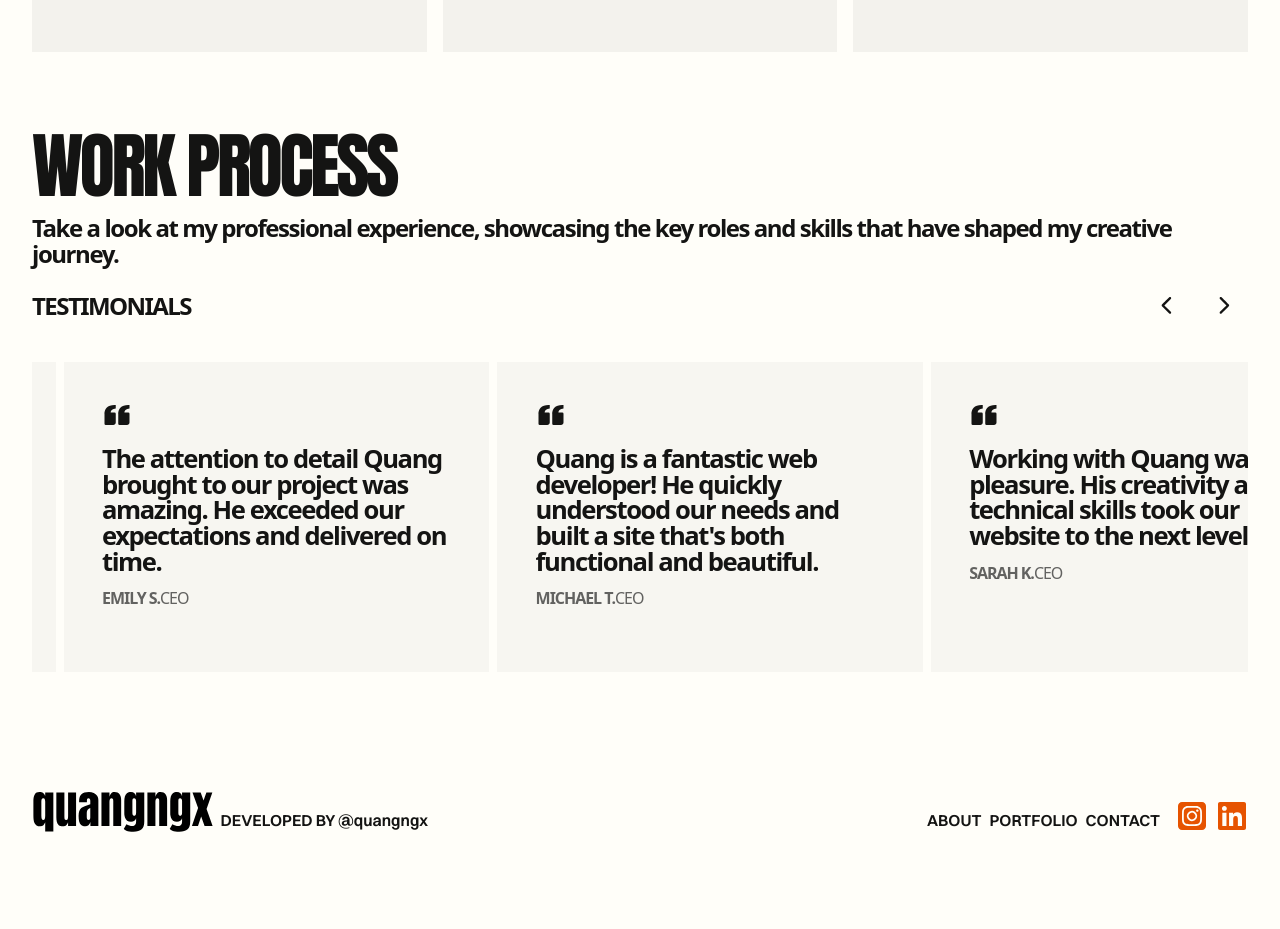
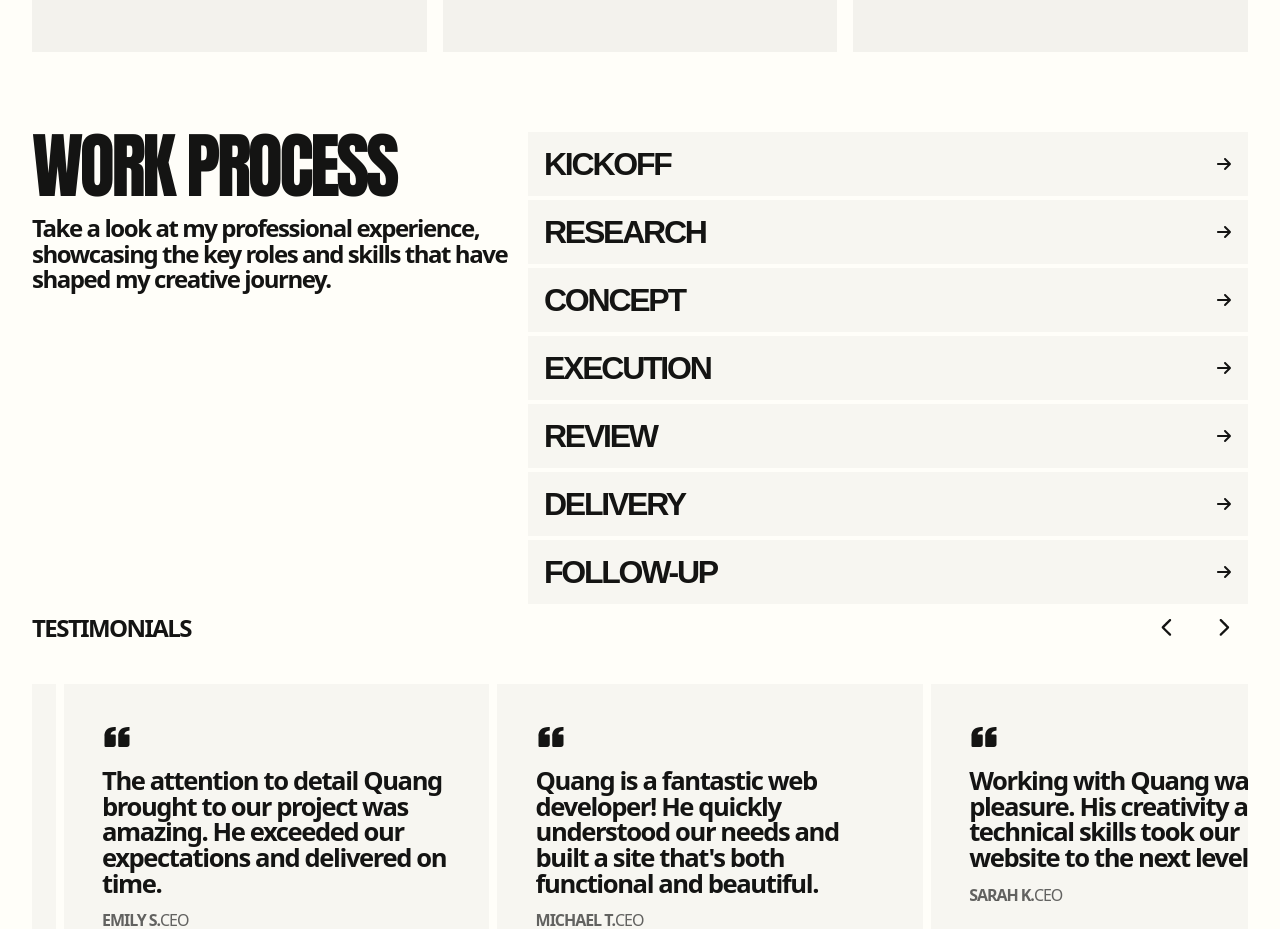
Before and after one commit to quangngx/qx-portfolio, a Next.js app: page /about in a window 1280 px wide. Shown: the part 1980-2909 px from the top of the page. Before the commit the page ends 2836 px from the top, so only its background shows below. Built offline with nearby package versions, Linux system fonts and the light colour scheme.

Commit message:
myprocess done

```diff
--- a/app/about/page.tsx
+++ b/app/about/page.tsx
@@ -3,6 +3,7 @@ import Navbar from "@/components/Utilities/NavBar";
 import {Footer, Services, Testimonials} from "@/components";
 import {aboutPhotos} from "@/constants";
 import Image from "next/image";
+import {MyProcess} from "@/components/About/Process";
 
 export default function AboutPage() {
     return (
@@ -17,14 +18,8 @@ export default function AboutPage() {
                         Mixing Sharp Skills and Big Ideas to Create Work That Sticks and Success That Lasts.
                     </p>
                 </div>
-                <div className={" grid grid-cols-3 gap-4"}>
+                <div className={" grid grid-cols-3 gap-1 md:gap-4"}>
                     {aboutPhotos.map((item) => (
-                        // <div key={item.id}
-                        //      className={"bg-[--light-grey] h-[30vw] flex justify-center items-center"}>
-                        //     <div className={"text-[1.5em] font-semibold font-switzer uppercase"}>
-                        //         {item.id}
-                        //     </div>
-                        // </div>
                         <Image key={item.id} src={item.src} alt={item.att}/>
                     ))}
                 </div>
@@ -41,17 +36,7 @@ export default function AboutPage() {
                 </p>
             </section>
             <Services/>
-            <section className="relative max-w-[95%] mx-auto flex flex-col ">
-                <div className={""}>
-                    <h2 className="uppercase text-[2.5em] font-anton tracking-[-.0475em] leading-[0.94] xl:text-[4.5em] lg:font-medium">
-                        Work Process
-                    </h2>
-                    <p className={"py-[16px] paragraph-1-5em"}>
-                        Take a look at my professional experience, showcasing the
-                        key roles and skills that have shaped my creative journey.
-                    </p>
-                </div>
-            </section>
+            <MyProcess/>
             <Testimonials/>
             <Footer/>
         </div>
--- a/components/About/Hero.tsx
+++ b/components/About/Hero.tsx
@@ -1,4 +1,4 @@
-export default function Hero() {
+export const  Hero = ()=> {
     return (
         <div>
             <p className="text-[3em] font-anton tracking-[-.0475em] leading-[0.94] md:text-[3.5em] lg:text-[6vw] lg:font-medium">
--- /dev/null
+++ b/components/About/Process.tsx
@@ -0,0 +1,71 @@
+import { motion } from "motion/react";
+import { FaArrowRight } from "react-icons/fa6";
+import { myProcess } from "@/constants";
+import { useState } from "react";
+
+export const MyProcess = () => {
+    // State to manage which card is opened
+    const [openedCardIndex, setOpenedCardIndex] = useState<number | null>(null);
+
+    const toggleCard = (index: number) => {
+        setOpenedCardIndex(openedCardIndex === index ? null : index);
+    };
+
+    return (
+        <section className="relative max-w-[95%] mx-auto flex flex-col lg:flex-row lg:gap-4">
+            {/* Left Section */}
+            <div className="lg:basis-[40%]">
+                <h2 className="uppercase text-[2.5em] font-anton tracking-[-.0475em] leading-[0.94] xl:text-[4.5em] lg:font-medium">
+                    Work Process
+                </h2>
+                <p className="py-[16px] paragraph-1-5em">
+                    Take a look at my professional experience, showcasing the key roles and skills that have shaped my creative journey.
+                </p>
+            </div>
+
+            {/* Right Section */}
+            <div className="lg:basis-[60%] flex flex-col gap-1">
+                {myProcess.map((item, index) => (
+                    <div
+                        key={index}
+                        onClick={() => toggleCard(index)}
+                        className="card bg-[--bg-grey] p-4 cursor-pointer"
+                    >
+                        <motion.div
+                            animate={{
+                                gap: openedCardIndex === index ? "16px" : "0px",
+                            }}
+                            className="flex flex-col"
+                        >
+                            {/* Header Section */}
+                            <div className="flex justify-between items-center">
+                                <div className="all-caps-paragraph-2em">{item.title}</div>
+                                <motion.div
+                                    animate={{
+                                        rotate: openedCardIndex === index ? 90 : 0,
+                                    }}
+                                    transition={{ duration: 0.3 }}
+                                >
+                                    <FaArrowRight className="h-[90%]" />
+                                </motion.div>
+                            </div>
+
+                            {/* Description Section */}
+                            <motion.div
+                                initial={false}
+                                animate={{
+                                    height: openedCardIndex === index ? "auto" : "0px",
+                                    opacity: openedCardIndex === index ? 1 : 0,
+                                }}
+                                transition={{ duration: 0.3 }}
+                                className="overflow-hidden paragraph-1-5em"
+                            >
+                                {item.description}
+                            </motion.div>
+                        </motion.div>
+                    </div>
+                ))}
+            </div>
+        </section>
+    );
+};
--- a/components/About/Services.tsx
+++ b/components/About/Services.tsx
@@ -80,8 +80,8 @@ export const Services = () => {
                 ))}
                 {services.map((item) => (
                     <div key={item.id} className={"lg:hidden"}>
-                        <div className={"relative"}>
-                            <Image src={item.src} width={300} height={300} alt={item.title}/>
+                        <div className={"relative w-full"}>
+                            <Image src={item.src} alt={item.title}/>
                             <div className={"absolute z-40  bottom-0 p-2 bg-[--white]"}>
                                 <p className={"all-caps-paragraph-1-5em"}>{item.title}</p>
                             </div>
--- a/constants/index.ts
+++ b/constants/index.ts
@@ -159,7 +159,7 @@ export const projectsGallery = [
         color: "#a7c3e2",
         href: "https://lms.dlu.edu.vn/",
         time: "2021",
-        role: "Moodle"
+        role: "Development"
     },
     {
         id: 10,
@@ -170,6 +170,44 @@ export const projectsGallery = [
         time: "2021",
         role: "Flutter Development"
     },
+]
+
+export const myProcess = [
+    {
+        "id": 1,
+        "title": "Kickoff",
+        "description": "We start with a call or chat to discuss your needs, goals, and expectations. This ensures we’re aligned from the beginning."
+    },
+    {
+        "id": 2,
+        "title": "Research",
+        "description": "I gather insights about your target audience, industry, and competitors to craft a customized approach."
+    },
+    {
+        "id": 3,
+        "title": "Concept",
+        "description": "I develop initial ideas or drafts to outline the direction. Your feedback helps refine the approach."
+    },
+    {
+        "id": 4,
+        "title": "Execution",
+        "description": "I create the agreed deliverables, focusing on quality, detail, and deadlines."
+    },
+    {
+        "id": 5,
+        "title": "Review",
+        "description": "You review the work, and I make any necessary revisions to ensure it meets your expectations."
+    },
+    {
+        "id": 6,
+        "title": "Delivery",
+        "description": "I provide the final files or completed work, ensuring everything is organized and ready for use."
+    },
+    {
+        "id": 7,
+        "title": "Follow-Up",
+        "description": "After delivery, I’m available for minor tweaks or ongoing support to help you succeed."
+    }
 ]
 
 
--- a/styles/globals.css
+++ b/styles/globals.css
@@ -110,6 +110,8 @@ body {
     height: 35%;
 }
 
+
+
 .nav-overlay {
     display: none;
     width: 100%;
@@ -118,6 +120,10 @@ body {
     left: 0;
     right: 0;
     overflow: hidden;
+}
+
+.process-description {
+    border-top: 1px solid var(--light-grey);
 }
 
 .expanded-nav {
@@ -163,6 +169,15 @@ body {
     line-height: 1.05;
 }
 
+.all-caps-paragraph-2em {
+    letter-spacing: -0.07em;
+    text-transform: uppercase;
+    font-family: Switzer Variable, Arial, sans-serif;
+    font-size: 2em;
+    font-weight: 600;
+    line-height: 1;
+}
+
 .paragraph-3-5em {
     letter-spacing: -.06em;
     font-size: 3.5em;
@@ -185,6 +200,9 @@ body {
         font-size: 1.1em;
     }
 
+    .all-caps-paragraph-2em {
+        font-size: 1.66em;
+    }
 
     .paragraph-1-5em {
         font-size: 1.125rem;
@@ -214,4 +232,8 @@ body {
     .paragraph-3-5em {
         font-size: 2.5em;
     }
+
+    .all-caps-paragraph-2em {
+        font-size: 1.5em;
+    }
 }
```
